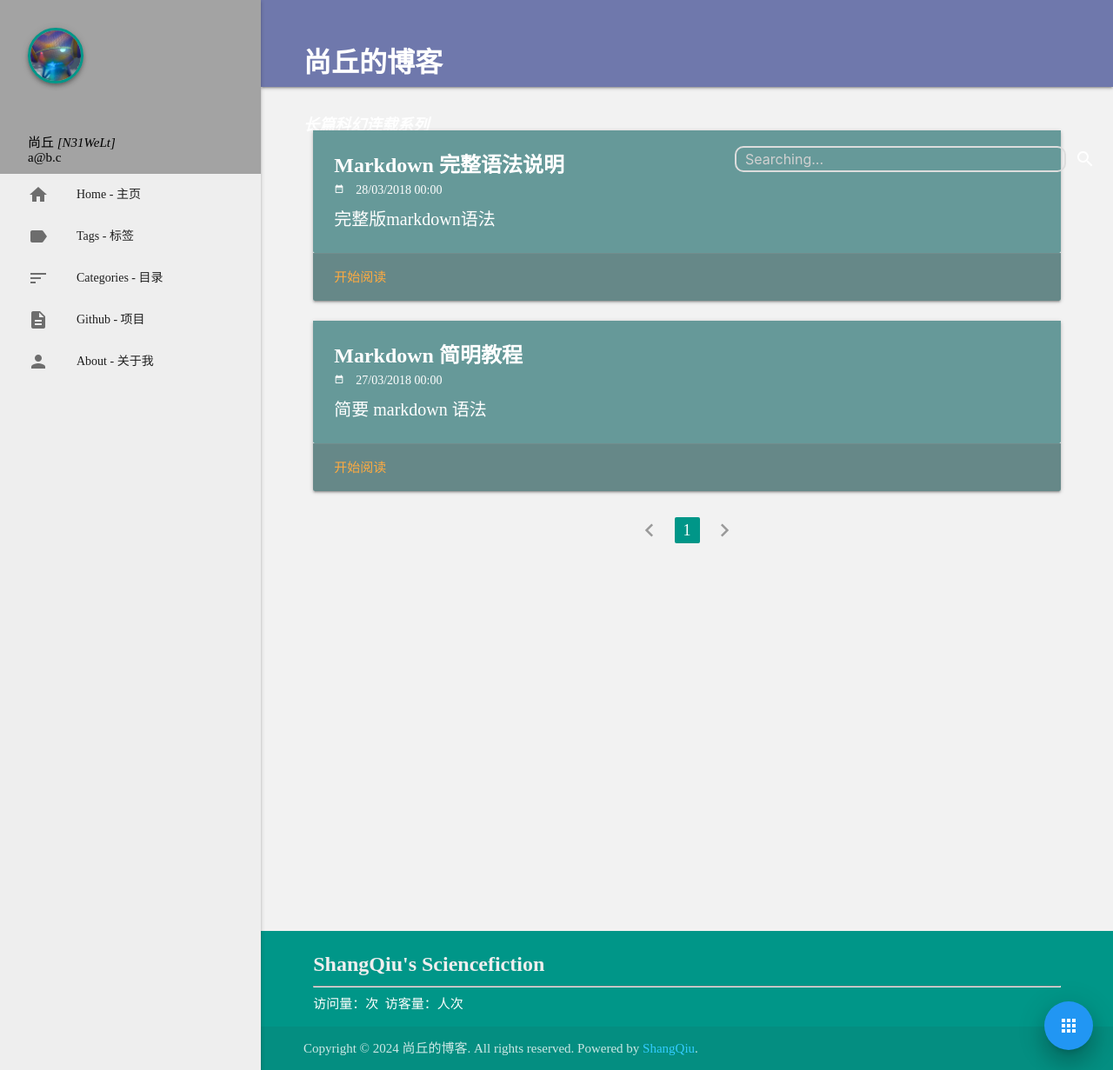
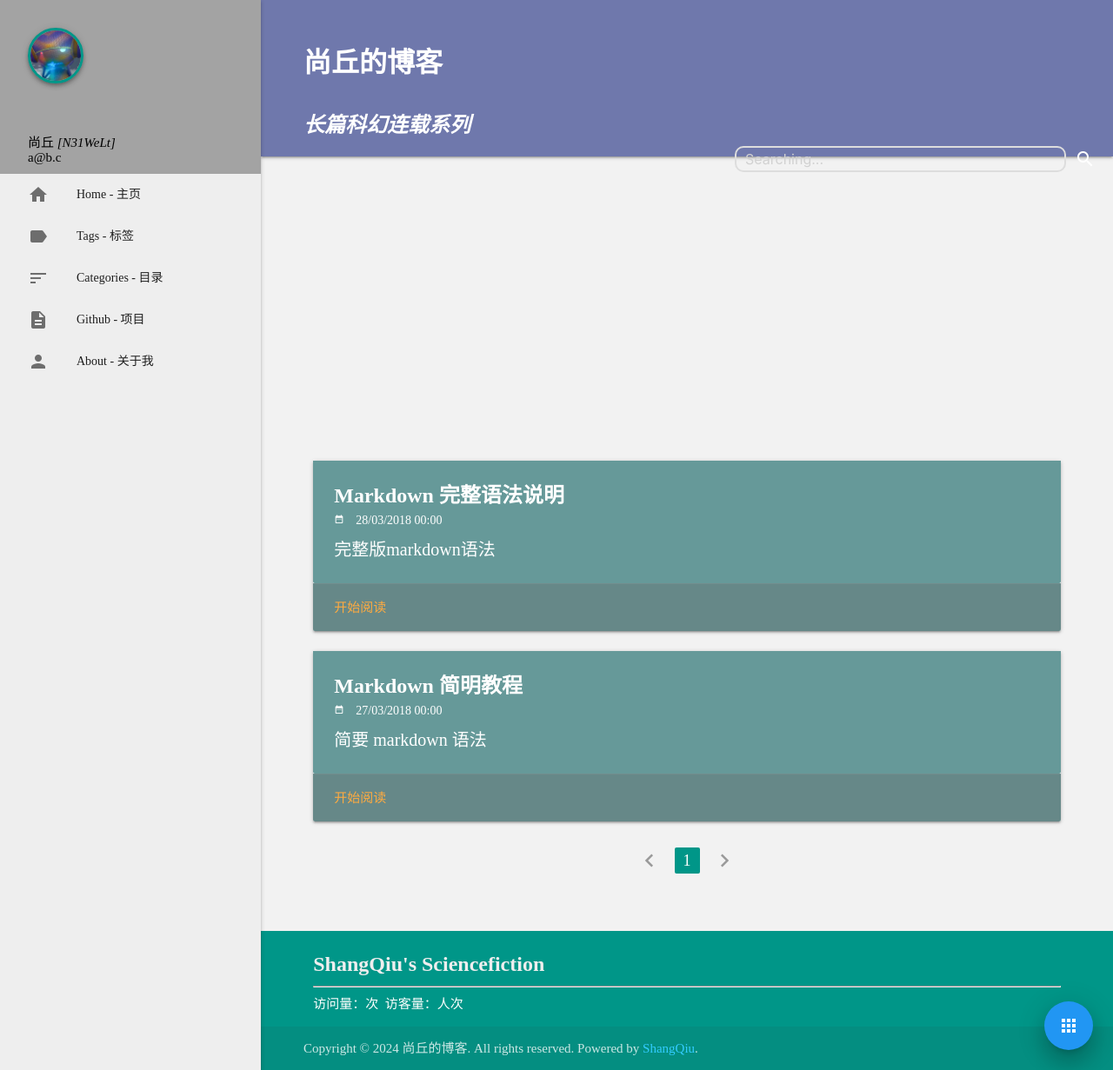
Before and after one commit to keepwalk/keepwalk.github.io, a Jekyll site: the page built from index.html, in a window 1280 px wide and 1231 px high. Shown: the whole window at 87% size. Built offline with Jekyll 4.4.1, drawn with Linux system fonts in a browser that asks for light colours; the list of posts is cut into pages by our own code; comment, search, counter and statistics services are not loaded.

Commit message:
Update page.sass

```diff
--- a/assets/css/page.sass
+++ b/assets/css/page.sass
@@ -47,7 +47,7 @@ header, main, footer
   width: 90%
 
 header
-  height: 100px
+  height: 180px
   #slide-out
     background: #eee !important
   a:hover
@@ -85,7 +85,7 @@ header
   nav
     &.top-nav
       position: relative
-      height: 100px
+      height: 180px
       background: #6F78AC
       background: #6F78AC
       .particles-wrapper
@@ -103,7 +103,7 @@ header
       font-family: cursive
     .head-message
       margin: 0
-      font-size: 18px
+      font-size: 24px
       font-weight: bold
       font-style: italic
       font-family: cursive
@@ -119,11 +119,12 @@ header
           text-align: right
 
 main
-  flex: 1 0 auto
+  flex: 1 100 auto
   z-index: 1
+  margin-top: 300px
   div
     .row
-      margin-top: 300px
+      margin-top: 100px
   ul
     &:not(.browser-default)
       padding-left: 40px
@@ -163,7 +164,6 @@ main
 
 footer
   margin-top: 10px
-  background: #6F78AC
   .search
     display: none
     position: absolute
@@ -206,7 +206,7 @@ footer
       overflow: auto
       text-align: left
       border-radius: 5px
-      background: #f2f2f2
+      background: #6F78AC
       .result-title
         color: black
       .result-item
```
